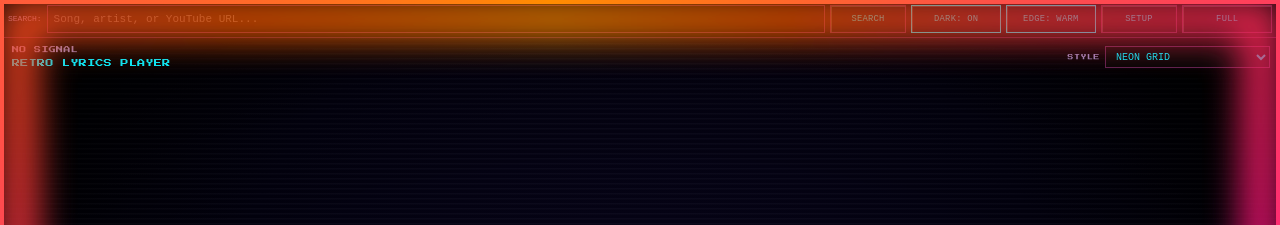
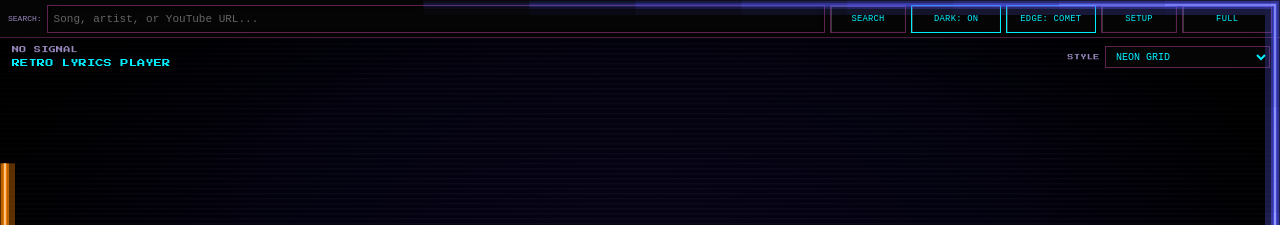
Before and after one commit to saki3-ca/Retro-Music, a website built with Vite: page index.html in a window 1280 px wide. Shown: the top 225 px of the page. Built offline with nearby package versions, Linux system fonts and the light colour scheme; files whose address does not match are found by name; a web font is replaced by a local one.

Commit message:
Edge: two neon comets with fading tails racing around the perimeter (COMET/WARM/ALBUM/OFF)
Co-Authored-By: Claude Sonnet 5.5 <noreply@anthropic.com>
Claude-Session: https://claude.ai/code/session_01REccT22sYdbpBcXP6bbV3k

```diff
--- a/index.html
+++ b/index.html
@@ -20,7 +20,7 @@
       <input id="songInput" class="retro-input" placeholder="Song, artist, or YouTube URL..." autocomplete="off">
       <button id="searchButton" class="retro-button search-button" type="submit">SEARCH</button>
       <button id="darkButton" class="retro-button toggle-button" type="button" aria-pressed="true" title="Dark mode">DARK: ON</button>
-      <button id="edgeButton" class="retro-button toggle-button" type="button" aria-pressed="true" title="Edge light: warm / album colors / RGB / off">EDGE: WARM</button>
+      <button id="edgeButton" class="retro-button toggle-button" type="button" aria-pressed="true" title="Edge light: comet / warm / album / off">EDGE: COMET</button>
       <button id="configButton" class="retro-button config-button" type="button" aria-expanded="false">SETUP</button>
       <button id="fsButton" class="retro-button toggle-button" data-fullscreen type="button" title="Fullscreen (F). Press Esc to exit">FULL</button>
     </form>
@@ -147,7 +147,7 @@
       </div>
     </div>
     </div>
-    <div class="edge" aria-hidden="true"><div class="halo"><div class="clip"><i class="spin"></i></div></div><div class="ring clip"><i class="spin"></i></div></div>
+    <div class="edge" id="edge" aria-hidden="true"></div>
   </section>
 </main>
 <script type="module" src="/src/main.js"></script>
--- a/src/main.js
+++ b/src/main.js
@@ -14,7 +14,7 @@ const state = {
   results: [], currentIndex: -1, currentTrack: null,
   playing: false, currentTime: 0, duration: 0, volume: 80,
   lyricOffset: 0, lyricScale: 1,
-  visualTheme: "neon-grid", lyricAnimation: "static", edge: "warm", dark: true,
+  visualTheme: "neon-grid", lyricAnimation: "static", edge: "comet", dark: true,
   lyrics: { mode: "missing", lines: [], plainLines: [] },
   lyricKey: "", renderKey: "",
   browserKey: "", hasServerKey: false, languageMode: "english",
@@ -22,7 +22,7 @@ const state = {
 };
 // Show lines slightly early to hide polling + render latency.
 const LEAD = 0.12;
-const EDGE_MODES = ["warm", "album", "rgb", "off"];
+const EDGE_MODES = ["comet", "warm", "album", "off"];
 const TEXT_BASE = 0.8; // global text size (SIZE buttons are relative to this)
 const clock = { base: 0, at: 0 };
 const translationCache = Object.create(null);
@@ -164,8 +164,67 @@ function renderDark() {
   els.darkButton.textContent = "DARK: " + (state.dark ? "ON" : "OFF");
   els.darkButton.setAttribute("aria-pressed", String(state.dark));
 }
+/* ----- edge: two comets with fading tails racing around the perimeter ----- */
+const SVGNS = "http://www.w3.org/2000/svg";
+let edgeAnims = [];
+let edgeSize = "";
+const COMET_LAYERS = 14;          // stacked strokes of decreasing length = a tail that fades out
+const COMET_SHARE = 0.36;        // comet length as a share of the whole perimeter
+const COMET_LAP_MS = 5200;
+
+function buildEdge() {
+  const host = els.edge;
+  if (!host) return;
+  const w = host.clientWidth, h = host.clientHeight;
+  if (!w || !h) return;
+  const key = w + "x" + h;
+  if (key === edgeSize && host.firstChild) return;
+  edgeSize = key;
+  edgeAnims.forEach((a) => a.cancel());
+  edgeAnims = [];
+  host.replaceChildren();
+
+  const inset = 5;
+  const rw = w - inset * 2, rh = h - inset * 2;
+  const P = 2 * (rw + rh);
+  const svg = document.createElementNS(SVGNS, "svg");
+  svg.setAttribute("viewBox", `0 0 ${w} ${h}`);
+  const d = `M${inset} ${inset} H${inset + rw} V${inset + rh} H${inset} Z`; // clockwise, sharp corners
+  const reduce = window.matchMedia && window.matchMedia("(prefers-reduced-motion: reduce)").matches;
+
+  [{ color: "var(--edge-c1)", hot: "var(--edge-h1)", phase: 0 }, { color: "var(--edge-c2)", hot: "var(--edge-h2)", phase: 0.5 }].forEach((comet) => {
+    // wide soft glow first, thin bright core on top
+    [{ width: 20, alpha: 0.03 }, { width: 8, alpha: 0.06 }, { width: 3.4, alpha: 0.13 }, { width: 1.8, alpha: 0.22, hot: true }].forEach((pass) => {
+      for (let i = pass.hot ? 6 : 0; i < COMET_LAYERS; i++) {
+        const len = P * COMET_SHARE * (1 - i / COMET_LAYERS);
+        const path = document.createElementNS(SVGNS, "path");
+        path.setAttribute("d", d);
+        path.setAttribute("stroke-dasharray", `${len.toFixed(1)} ${(P - len).toFixed(1)}`);
+        path.style.stroke = pass.hot ? comet.hot : comet.color;
+        path.style.strokeWidth = pass.width + "px";
+        path.style.strokeOpacity = String(pass.alpha);
+        path.style.fill = "none";
+        svg.appendChild(path);
+        if (!reduce) {
+          // head position runs 0 -> P; dash ends at the head, so offset = len - head
+          const a = path.animate(
+            [{ strokeDashoffset: len }, { strokeDashoffset: len - P }],
+            { duration: COMET_LAP_MS, iterations: Infinity, easing: "linear", delay: -COMET_LAP_MS * comet.phase }
+          );
+          edgeAnims.push(a);
+        } else {
+          path.style.strokeDashoffset = String(len - P * (0.25 + comet.phase));
+        }
+      }
+    });
+  });
+  host.appendChild(svg);
+}
+
 function renderEdge() {
   document.body.setAttribute("data-edge", state.edge);
+  if (state.edge !== "off") buildEdge();
+  edgeAnims.forEach((a) => (state.edge === "off" ? a.pause() : a.play()));
   els.edgeButton.textContent = "EDGE: " + state.edge.toUpperCase();
   els.edgeButton.setAttribute("aria-pressed", String(state.edge !== "off"));
 }
@@ -593,7 +652,7 @@ function bindElements() {
   ["searchForm", "songInput", "searchButton", "configButton", "setupPanel", "serverKeyMessage", "browserKeyCopy", "keyInput",
     "saveKeyButton", "results", "nowLabel", "nowPlaying", "themeSelect", "lyricsWindow", "lyric", "lyricModeTop", "offsetLabelTop",
     "sizeLabelTop", "nextLyricTop", "videoPlaceholder", "previousButton", "playButton", "nextButton", "currentTime", "progress",
-    "duration", "volume", "volumeLabel", "animationButton", "edgeButton", "darkButton", "fsButton", "topUi", "bottomUi", "statusText", "playerStatus", "wordpop", "wpPrev", "wpCur", "wpWord",
+    "duration", "volume", "volumeLabel", "animationButton", "edgeButton", "edge", "darkButton", "fsButton", "topUi", "bottomUi", "statusText", "playerStatus", "wordpop", "wpPrev", "wpCur", "wpWord",
     "wpNext", "wpEmoji", "constSvg", "chatStack", "chatMeta"].forEach((id) => { els[id] = $(id); });
 }
 
@@ -639,7 +698,7 @@ function bindEvents() {
   });
   els.edgeButton.addEventListener("click", () => {
     state.edge = EDGE_MODES[(EDGE_MODES.indexOf(state.edge) + 1) % EDGE_MODES.length];
-    store.set("retro-edge-v5", state.edge);
+    store.set("retro-edge-v6", state.edge);
     renderEdge();
     setStatus("EDGE LIGHT: " + state.edge.toUpperCase());
   });
@@ -735,11 +794,12 @@ async function boot() {
   renderLyricScale(); renderOffset();
   state.browserKey = store.get("retro-yt-key", "");
   state.lyricAnimation = store.get("retro-anim", "static") === "scroll" ? "scroll" : "static";
-  state.edge = EDGE_MODES.indexOf(store.get("retro-edge-v5", "warm")) !== -1 ? store.get("retro-edge-v5", "warm") : "warm";
+  state.edge = EDGE_MODES.indexOf(store.get("retro-edge-v6", "comet")) !== -1 ? store.get("retro-edge-v6", "comet") : "comet";
   state.dark = store.get("retro-dark", "on") === "on";
   state.visualTheme = store.get("retro-theme", "neon-grid");
   state.languageMode = store.get("retro-lang", "english");
   renderVisualTheme(); renderLanguageMode(); renderAnimationMode(); renderEdge(); renderDark();
+  if (window.ResizeObserver) new ResizeObserver(() => { if (state.edge !== "off") buildEdge(); }).observe(els.edge);
   els.keyInput.value = state.browserKey;
   renderKeyState(); loadYouTubeApi(); startClock();
   try {
--- a/src/style.css
+++ b/src/style.css
@@ -279,19 +279,13 @@ body[data-mode="play"] .c-label { font-size: 5px; }
 body[data-mode="play"] .bubble { font-size: calc(clamp(28px, min(8vh, 4.6vw), 92px) * var(--lyric-scale)); }
 body[data-mode="play"] .bubble.old { font-size: calc(clamp(20px, min(5.2vh, 3.2vw), 64px) * var(--lyric-scale)); }
 
-/* ===== EDGE: RGB light strip running around the screen edge, glowing inward only ===== */
-.edge { --ring: 4px; --halo: 38px; position: absolute; inset: 0; z-index: 100; pointer-events: none; display: none; overflow: hidden; }
+/* ===== EDGE: two neon comets racing around the screen edge (built in JS as SVG) ===== */
+.edge { --edge-c1: #ff8c00; --edge-c2: #5a5cff; --edge-h1: color-mix(in srgb, #fff 62%, var(--edge-c1)); --edge-h2: color-mix(in srgb, #fff 62%, var(--edge-c2)); position: absolute; inset: 0; z-index: 100; pointer-events: none; display: none; overflow: hidden; }
 body:not([data-edge="off"]) .edge { display: block; }
-.edge .clip { position: absolute; inset: 0; overflow: hidden; }
-.edge .ring { clip-path: polygon(evenodd, 0 0, 100% 0, 100% 100%, 0 100%, 0 0, var(--ring) var(--ring), var(--ring) calc(100% - var(--ring)), calc(100% - var(--ring)) calc(100% - var(--ring)), calc(100% - var(--ring)) var(--ring), var(--ring) var(--ring)); }
-.edge .halo { position: absolute; inset: 0; filter: blur(18px) saturate(1.5); opacity: .9; }
-.edge .halo .clip { clip-path: polygon(evenodd, 0 0, 100% 0, 100% 100%, 0 100%, 0 0, var(--halo) var(--halo), var(--halo) calc(100% - var(--halo)), calc(100% - var(--halo)) calc(100% - var(--halo)), calc(100% - var(--halo)) var(--halo), var(--halo) var(--halo)); }
-.edge .spin { position: absolute; left: 50%; top: 50%; width: 220vmax; height: 220vmax; margin: -110vmax 0 0 -110vmax; will-change: transform; animation: edge-spin 7s linear infinite;
-  background: conic-gradient(from 0deg, var(--pink), var(--orange), var(--pink), var(--orange), var(--pink)); }
-body[data-edge="rgb"] .edge .spin { background: conic-gradient(from 0deg, #ff1744, #ff9100, #ffea00, #00e676, #00e5ff, #2979ff, #d500f9, #ff1744); }
-body[data-edge="album"] .edge .spin { background: conic-gradient(from 0deg, var(--art1), var(--art2), var(--art1), var(--art2), var(--art1)); }
-@keyframes edge-spin { to { transform: rotate(360deg); } }
-@media (prefers-reduced-motion: reduce) { .edge .spin { animation: none; } }
+body[data-edge="warm"] .edge { --edge-c1: var(--pink); --edge-c2: var(--orange); }
+body[data-edge="album"] .edge { --edge-c1: var(--art1); --edge-c2: var(--art2); }
+.edge svg { position: absolute; inset: 0; width: 100%; height: 100%; display: block; }
+.edge path, .edge rect { fill: none; stroke-linecap: butt; }
 
 /* ===== FULLSCREEN: nothing but lyrics (and the edge light) ===== */
 body.is-fs .top-ui, body.is-fs .bottom-ui, body.is-fs .song-info, body.is-fs .theme-selector { display: none !important; }
```
